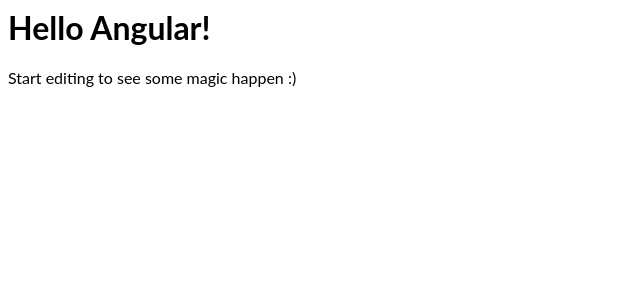
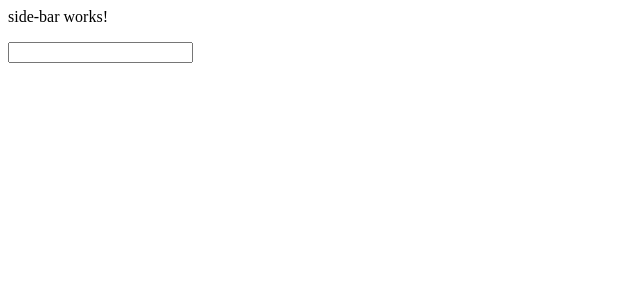
Before and after one commit to karthy/angular-moviedb, an Angular app: page / in a window 1280 px wide. Shown: the top 300 px of the page, without its empty margins (0-640 px from the left). Built offline with nearby package versions, Linux system fonts and the light colour scheme.

Commit message:
3 files modified, 4 added

```diff
--- a/src/app/app.component.html
+++ b/src/app/app.component.html
@@ -1,4 +1 @@
-<hello name="{{ name }}"></hello>
-<p>
-  Start editing to see some magic happen :)
-</p>
+<app-side-bar></app-side-bar>
--- a/src/app/app.component.ts
+++ b/src/app/app.component.ts
@@ -1,4 +1,5 @@
 import { Component } from '@angular/core';
+import { SideBarComponent } from './home/side-bar/side-bar.component';
 
 @Component({
   selector: 'my-app',
--- a/src/app/app.module.ts
+++ b/src/app/app.module.ts
@@ -4,9 +4,10 @@
 
 import { AppComponent } from './app.component';
 import { HelloComponent } from './hello.component';
+import { HomeModule } from './home/home.module';
 
 @NgModule({
-  imports:      [ BrowserModule, FormsModule ],
+  imports:      [ BrowserModule, FormsModule, HomeModule ],
   declarations: [ AppComponent, HelloComponent ],
   bootstrap:    [ AppComponent ]
 })
--- /dev/null
+++ b/src/app/home/side-bar/side-bar.component.html
@@ -0,0 +1,4 @@
+<p>
+side-bar works!
+</p>
+<input>
--- /dev/null
+++ b/src/app/home/side-bar/side-bar.component.ts
@@ -0,0 +1,15 @@
+import { Component, OnInit } from '@angular/core';
+
+@Component({
+  selector: 'app-side-bar',
+  templateUrl: './side-bar.component.html',
+  styleUrls: ['./side-bar.component.css']
+})
+export class SideBarComponent implements OnInit {
+
+  constructor() { }
+
+  ngOnInit() {
+  }
+
+}
```
Also changed, not shown: src/app/home/home.module.ts (added, +12 -0 lines), src/app/home/side-bar/side-bar.component.css (added).
